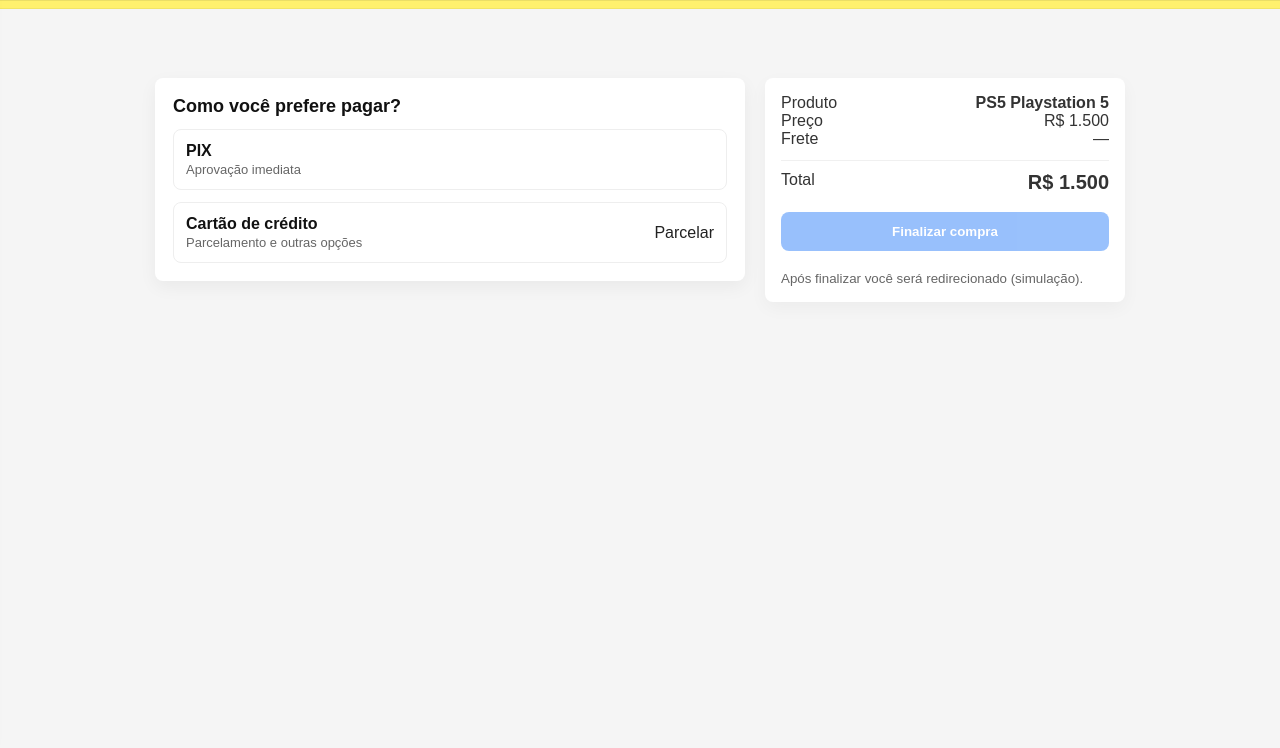
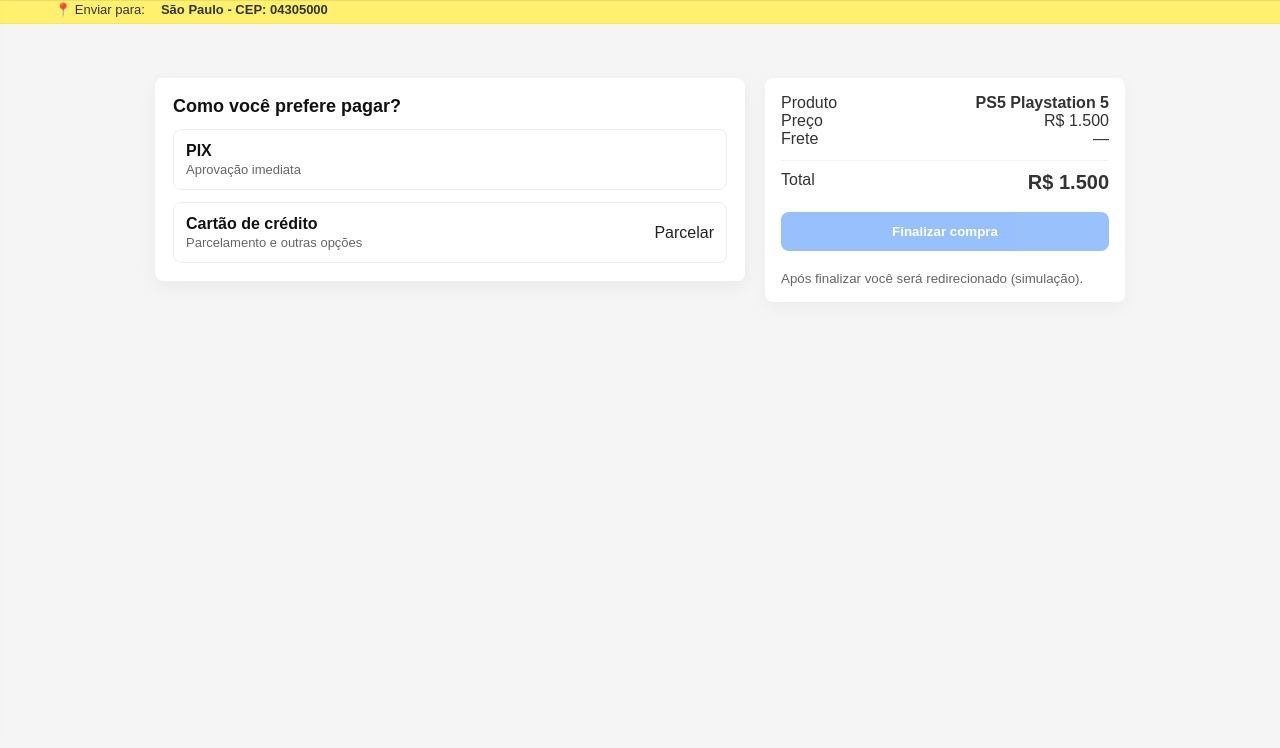
Before and after one commit to sedexcorreiosentregas-wq/borabil, a plain HTML site: page pagamento.html in a window 1280 px wide. Shown: the part 52-800 px from the top of the page. Drawn offline with Linux system fonts and the light colour scheme.

```diff
--- a/pagamento.html
+++ b/pagamento.html
@@ -349,7 +349,9 @@
 
     <!-- ===== SUB-HEADER (faixinha envio) ===== -->
     <div class="sub-header">
-      <div class="address-display"></div>
+      <div class="address-display">
+        📍 Enviar para: <b id="display-endereco"></b>
+      </div>
     </div>
 
     <!-- ===== SIDE MENU ===== -->
```
